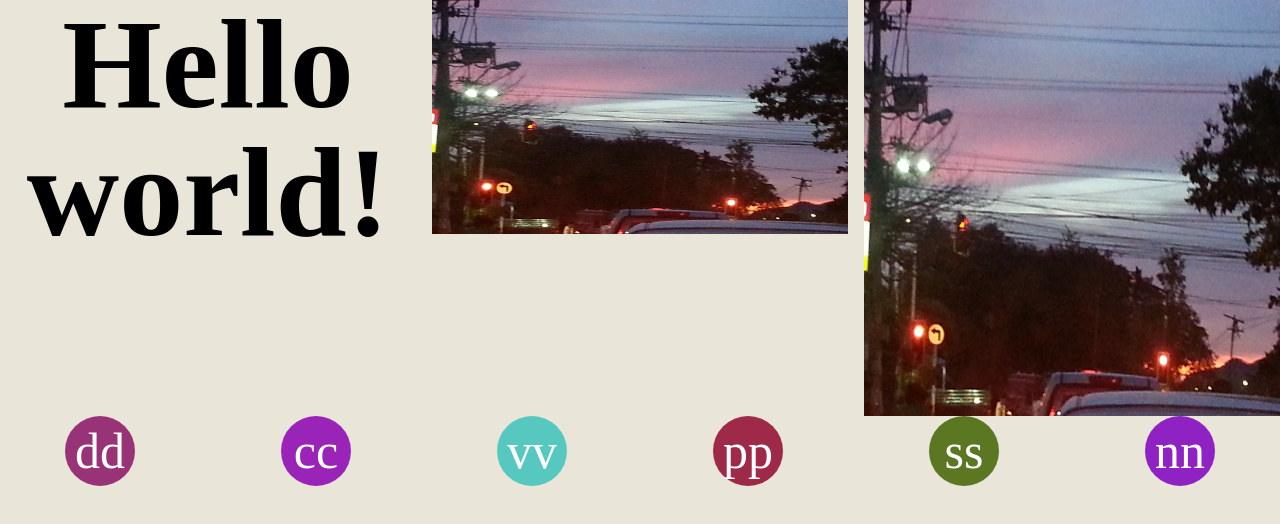
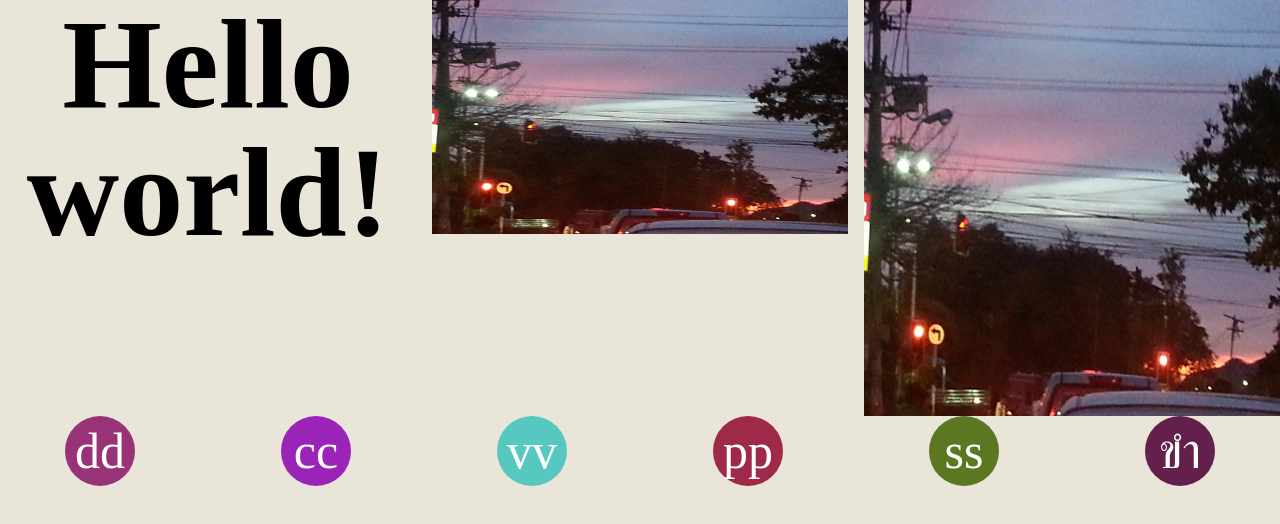
Before and after one commit to nnnnnnn1n1n/sample, a plain HTML site: page index.html in a window 1280 px wide. Drawn offline with nearby package versions, Linux system fonts and the light colour scheme; a web font is replaced by a local one.

Commit message:
Update index.html

```diff
--- a/index.html
+++ b/index.html
@@ -23,7 +23,7 @@
   </div>
   <div class="columns-6 name-list">
     <h1 id="a">dd</h1> <h1 id="b">cc</h1><h1 id="c">vv</h1><h1 id="d">pp</h1>
-    <h1 id="e">ss</h1> <h1 id="f">nn</h1>
+    <h1 id="e">ss</h1> <h1 id="f">ขำ</h1>
      </div>
   <script src="https://code.jquery.com/jquery-3.6.4.min.js" integrity="sha256-oP6HI9z1XaZNBrJURtCoUT5SUnxFr8s3BzRl+cbzUq8=" crossorigin="anonymous"></script>
 </body>
```
